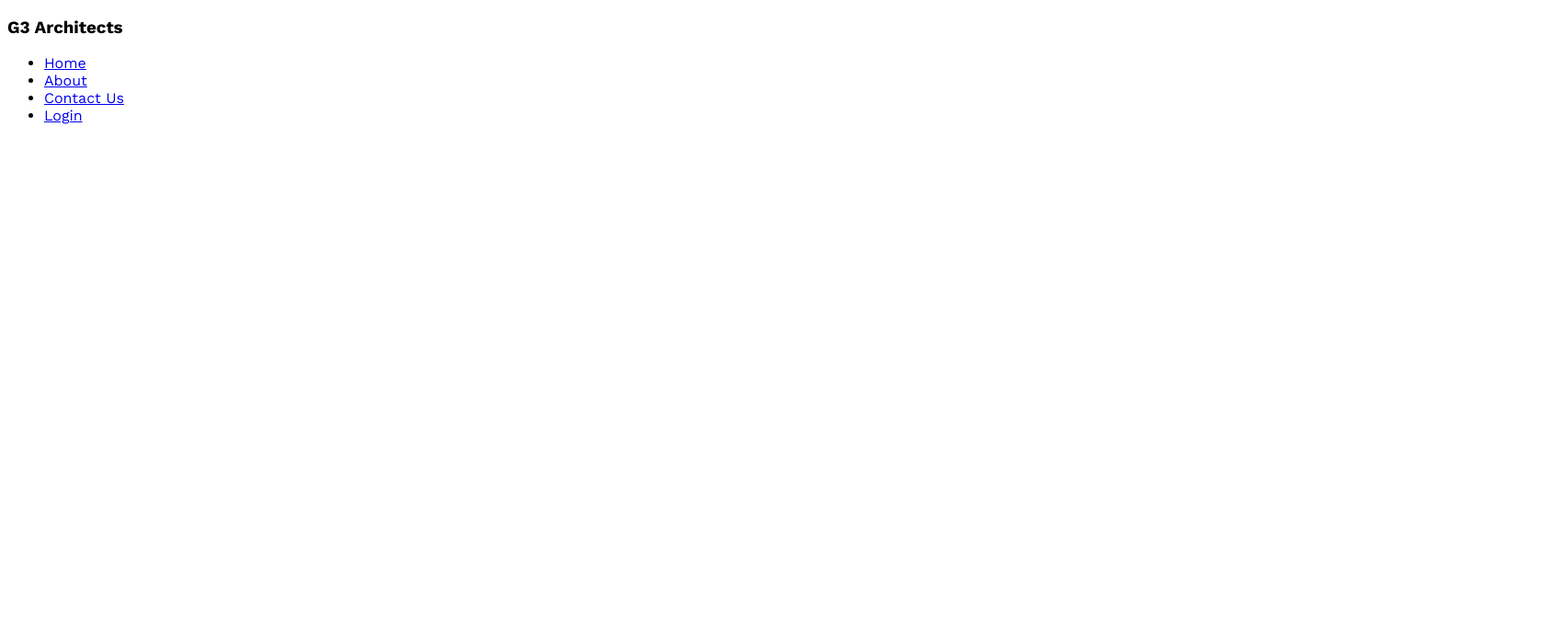
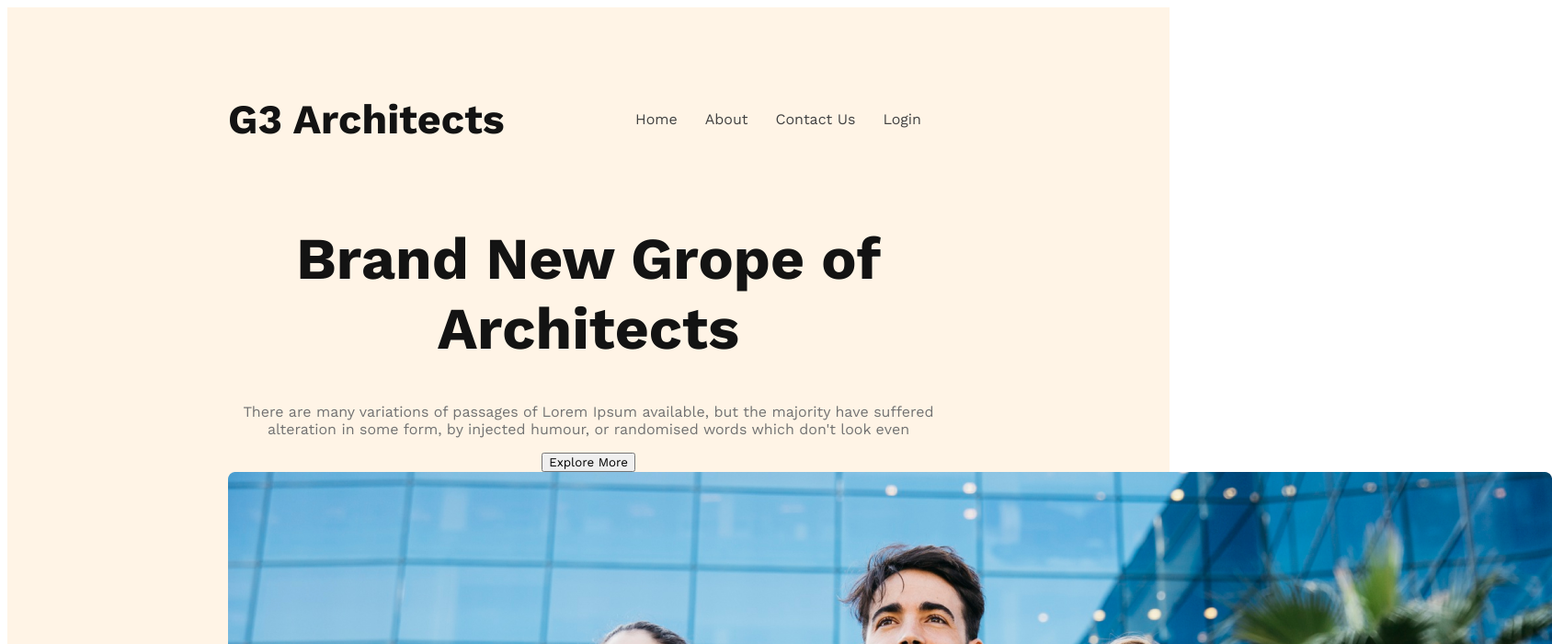
Before and after one commit to Ratulhasanuday/g3-architects-website, a plain HTML site: page index.html in a window 1280 px wide. Shown: the top 700 px of the page at 92% size, 1688 px wide, since content can reach past the window. Drawn offline with nearby package versions, Linux system fonts and the light colour scheme.

Commit message:
banner content added

```diff
--- a/css/architect.css
+++ b/css/architect.css
@@ -1,4 +1,50 @@
 @import url('https://fonts.googleapis.com/css2?family=Work+Sans:wght@400;600;700;800&display=swap');
+/* shared style */
+.btn-primary{
+
+}
 *{
     font-family: 'Work Sans', sans-serif;
 }
+header{
+    background-color: rgba(255, 144, 14, 0.10);
+    padding: 50px 240px;
+}
+nav{
+    display: flex;
+    justify-content: space-between;
+    align-items: center;
+}
+nav >ul {
+    display: flex;
+}
+nav li{
+    list-style: none;
+    margin-right: 30px;
+    font-weight: 500;
+    font-size: 1rem;
+}
+nav li a{
+    text-decoration: none;
+    color: #424242;
+}
+.nav-title{
+    font-size: 2.8rem;
+    color: #131313;
+    font-weight: 700;
+}
+/* bannner style */
+
+.banner-content{
+    max-width: 800px;
+    text-align: center;
+    margin: 0 auto;
+}
+.banner-title{
+    font-size: 4rem;
+    font-weight: 700;
+    color: #131313 ;
+}
+.banner-description{
+    color: #727272;
+}
--- a/index.html
+++ b/index.html
@@ -8,8 +8,8 @@
 </head>
 <body>
     <header>
-        <nav>
-            <h3>G3 Architects</h3>
+        <nav >
+            <h3 class="nav-title">G3 Architects</h3>
             <ul>
                 <li><a href="home">Home</a></li>
                 <li><a href="about">About</a></li>
@@ -17,6 +17,16 @@
                 <li><a href="login">Login</a></li>
             </ul>
         </nav>
+        <div class="banner">
+            <div class="banner-content">
+                <h1 class="banner-title">Brand New Grope of Architects</h1>
+                <p class="banner-description">There are many variations of passages of Lorem Ipsum available, but the majority have suffered alteration in some form, by injected humour, or randomised words which don't look even</p>
+                <button class="btn-primary">Explore
+                    More
+                </button>
+            </div>
+            <img src="images/banner.png" alt="">
+        </div>
     </header>
     <main>
 
```
